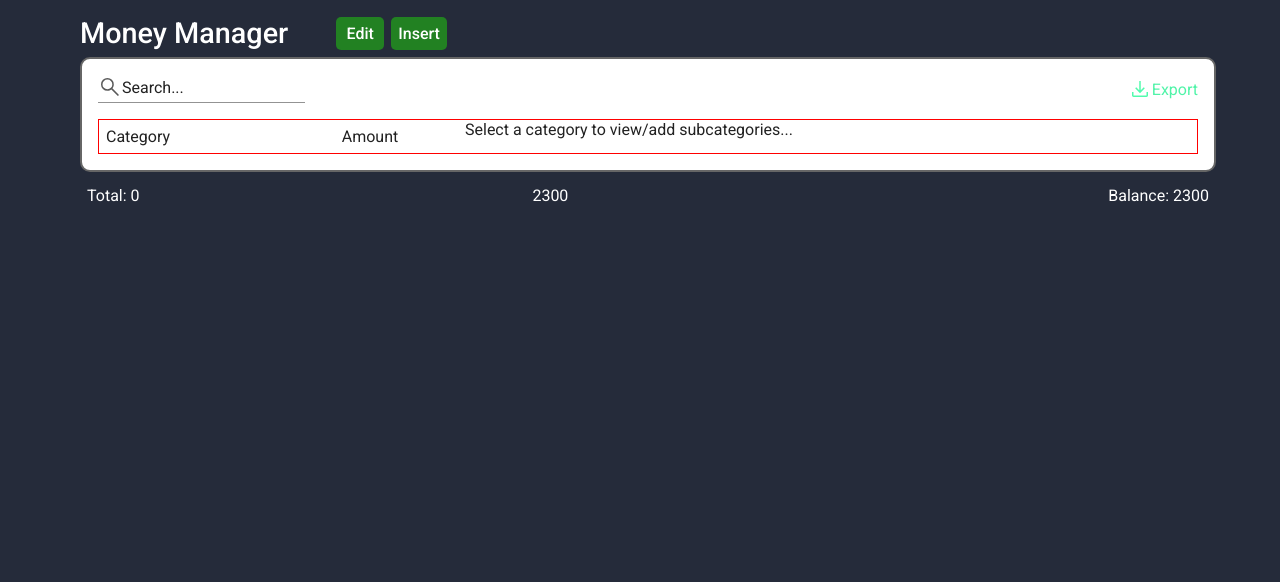
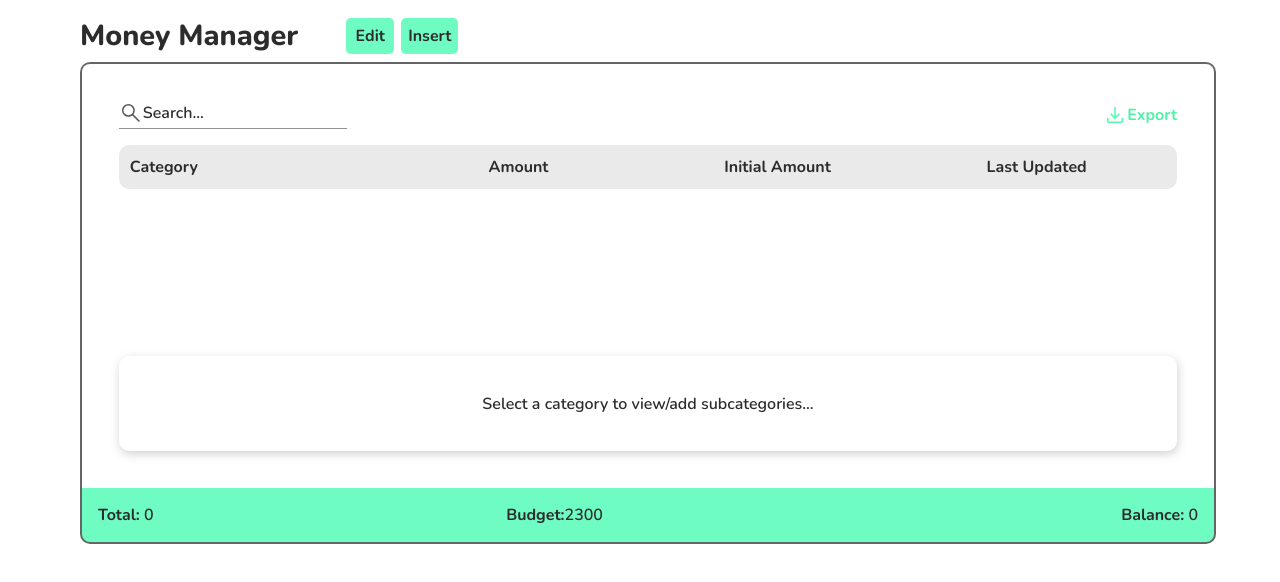
Before and after one commit to MtheMartian/moneymind, a React (Vite) app: page /login in a window 1280 px wide. Shown: the top 582 px of the page. Built offline with nearby package versions, Linux system fonts and the light colour scheme.

Commit message:
in progress...

```diff
--- a/index.html
+++ b/index.html
@@ -6,7 +6,7 @@
     <link rel="stylesheet" href="./src/css/reset.css" />
     <link rel="preconnect" href="https://fonts.googleapis.com">
     <link rel="preconnect" href="https://fonts.gstatic.com" crossorigin>
-    <link href="https://fonts.googleapis.com/css2?family=Roboto:wght@100;300;400;500;700&display=swap" rel="stylesheet">
+    <link href="https://fonts.googleapis.com/css2?family=Nunito:wght@600;700;800;900&display=swap" rel="stylesheet">
     <meta name="viewport" content="width=device-width, initial-scale=1.0" />
     <title>MoneyMind</title>
   </head>
--- a/src/css/main.css
+++ b/src/css/main.css
@@ -1,7 +1,8 @@
 body{
-  background-color: rgb(37, 43, 58);
-  color: aliceblue;
-  font-family: Roboto, Arial;
+  background-color: white;
+  color: rgb(44, 44, 44);;
+  font-family: Nunito, Arial;
+  font-weight: 600;
 }
 
 #root{
--- a/src/pages/manager/custom-table/CustomTable.tsx
+++ b/src/pages/manager/custom-table/CustomTable.tsx
@@ -11,12 +11,15 @@ function uniqueId(): string{
   return `${prefix}${timeStamp}-${counter++}-${crypto.getRandomValues(new Uint32Array(1))[0].toString(36)}`;
 }
 
-function CustomTableBottom(props: {tableMap: TypeCustomTable["categoryMap"] | null, currUser: typeof user | null}){
+function CustomTableBottom(props: {tableMap: TypeCustomTable["categoryMap"] | null, currUser: typeof user | null,
+                            setTableMap: Function}){
   // ******* States ******* //
   const [balance, setBalance] = useState<number>(0);
+  const [budgetInputEntered, setBudgetInputEntered] = useState<string>("0");
 
   // ******* References ******* //
   const budgetInput = useRef<HTMLInputElement>(null);
+
   // ******* Memo ******* //
   const grandTotal = useMemo<number>(()=>{
     let addThemUp: number = 0;
@@ -34,8 +37,40 @@ function CustomTableBottom(props: {tableMap: TypeCustomTable["categoryMap"] | nu
     setBalance(prev => prev = remainingBalance);
   }
 
+  function editInputs(e: ChangeEvent<HTMLInputElement>): void{
+    let input: CompositionEvent = e.nativeEvent as CompositionEvent;
+    let budgetStr: string = budgetInputEntered;
+    const newMap = new Map(props.tableMap!);
+    if(input.data === null){
+      budgetStr = budgetStr.slice(0, -1);
+      setBudgetInputEntered(prev => prev = budgetStr);
+    }
+    else if(input.data === " " || input.data === ","){
+      budgetStr = budgetStr + ".";
+      setBudgetInputEntered(prev => prev = budgetStr);
+    }
+    else{
+      budgetStr = budgetStr + input.data;
+      setBudgetInputEntered(prev => prev = budgetStr);
+    }
+
+    amountLeft();
+    props.setTableMap(newMap);
+  }
+
   // ******* UseEffects ******* //
   useEffect(()=>{
+    if(props.currUser){
+      setBudgetInputEntered(prev => prev = props.currUser!.budget.toString());
+    }
+
+    return()=>{
+      setBudgetInputEntered(prev => prev = "0");
+    }
+  }, [props.currUser])
+
+  useEffect(()=>{
+    console.log(budgetInputEntered);
     setBalance(Number(budgetInput.current!.value) - grandTotal);
 
     return()=>{
@@ -45,9 +80,14 @@ function CustomTableBottom(props: {tableMap: TypeCustomTable["categoryMap"] | nu
 
   return(
     <div id="custom-table-bottom">
-      <p>Total: {grandTotal}</p>
-      <input type="number" placeholder='Budget' defaultValue={props.currUser?.budget} ref={budgetInput} onChange={amountLeft}/>
-      <p>Balance: {balance}</p>
+      <p><span style={{fontWeight: 700}}>Total:</span> {grandTotal}</p>
+      <div>
+        <label style={{fontWeight: 700}}>Budget:</label>
+        <input type="text" inputMode="numeric" pattern='[0-9]*'
+                placeholder='Budget' value={budgetInputEntered}
+                ref={budgetInput} onChange={editInputs} />
+      </div>
+      <p><span style={{fontWeight: 700}}>Balance:</span> {balance}</p>
     </div>
   )
 }
@@ -67,13 +107,11 @@ function SubCategoryCell(props:{id: string, subCategory: string, amount: number,
   }
 
   return(
-    <div data-id={props.id}>
-      <div>
+    <div className={`custom-table-body-cell subcategory-cell ${props.toggleEdit ? null : "disable-hover"}`}>
       <input type="text" value={props.subCategory} disabled={props.toggleEdit ? undefined : true} />
       <input type="number" value={props.amount} disabled={props.toggleEdit ? undefined : true} />
-      </div>
       {props.toggleEdit ?
-      <div>
+      <div className="custom-table-body-cell-options">
         <button data-id={props.id} onClick={deleteButtonHandler} className="custom-table-body-delete-button">
           <img src="./src/assets/manager-icons/delete-48px.svg" alt="delete" className="manager-icons" />
         </button>
@@ -88,7 +126,7 @@ function SubCategory(props: {tableMap: TypeCustomTable["categoryMap"] | null,
                       setTableMap: Function}){
 
  // ******* States ******* //
-  const [categorySelected, setCategorySelected] = useState<boolean>(false);
+  const [categorySelected, setCategorySelected] = useState<string | null>(null);
   const [addSubCategoryForm, setAddSubCategoryForm] = useState<boolean>(false);
 
   // ******* References ******* //
@@ -128,19 +166,23 @@ function SubCategory(props: {tableMap: TypeCustomTable["categoryMap"] | null,
   // ******* UseEffects ******* //
   useEffect(()=>{
     if(props.categoryId){
-      setCategorySelected(prev => prev = true);
+      const currentCategory: string = props.tableMap!.get(props.categoryId)!.category;
+      setCategorySelected(prev => prev = currentCategory);
     }
 
     return()=>{
-      setCategorySelected(prev => prev = false);
+      setCategorySelected(prev => prev = null);
     }
   }, [props.categoryId]);
 
   return(
     <div id="custom-table-body-subcategory">
+      <div id="custom-table-body-subcategory-header">
+        {categorySelected ? <h2>{`${categorySelected}'s Subcategories`}</h2> : null}
         {categorySelected ?
         <button className="manager-buttons" onClick={displayAddSubCategoryForm}>Add Entry</button>
         : null}
+      </div>
       {addSubCategoryForm ?
       <div className="overlay">
         <div id="add-subcategory-form">
@@ -159,7 +201,7 @@ function SubCategory(props: {tableMap: TypeCustomTable["categoryMap"] | null,
           </div>
         </div>
       </div> : null}
-      <div>
+      <div id="custom-table-body-subcategory-content">
         {categorySelected ? null : <p>Select a category to view/add subcategories...</p>}
         {subCategories.length === 0 && categorySelected ? <p>Empty</p> : null}
         {subCategories.map(subCategory =>
@@ -208,7 +250,7 @@ function CustomTableBodyCell(props:{id: string, category: string, amount: number
   }
 
   return(
-    <div data-id={props.id} className="custom-table-body-cell"
+    <div data-id={props.id} className="custom-table-body-cell non-subcategory-cell clickable "
           style={props.currentUser ? {boxShadow: highlightCell(props.amount)} : undefined}
             onClick={props.toggleEdit ? undefined : props.displaySubCategories}>
       <input type="text"value={props.category} disabled={props.toggleEdit ? undefined : true} />
@@ -263,6 +305,8 @@ function CustomTableBody(props: {tableMap: TypeCustomTable["categoryMap"] | null
           <div id="custom-table-body-sections">
             <p>Category</p>
             <p>Amount</p>
+            <p>Initial Amount</p>
+            <p>Last Updated</p>
           </div>
           {categories.map((category) =>
             <CustomTableBodyCell id={category[0]} category={category[1].category} amount={category[1].totalAmount}
@@ -337,7 +381,7 @@ function CustomTable(){
   return(
     <div id="custom-table">
       <div id="custom-table-title">
-        <h2>Money Manager</h2>
+        <h1>Money Manager</h1>
         <div id="custom-table-menu">
           <button onClick={displayEditOptions} className="manager-buttons">Edit</button>
           {toggleInsert ?
@@ -353,7 +397,7 @@ function CustomTable(){
         </div>
       </div>
       <CustomTableBody tableMap={tableMap} toggleEdit={toggleEdit} setTableMap={setTableMap} currentUser={currentUser}/>
-      <CustomTableBottom tableMap={tableMap} currUser={currentUser}/>
+      <CustomTableBottom tableMap={tableMap} currUser={currentUser} setTableMap={setTableMap}/>
     </div>
   )
 }
--- a/src/pages/manager/custom-table/custom-table.css
+++ b/src/pages/manager/custom-table/custom-table.css
@@ -1,18 +1,14 @@
-input, button{
-}
-
+/* ------- Variables ------- */
 :root{
-  --custom-table-grid: repeat(2, 1fr);
+  --custom-table-grid: repeat(4, 1fr);
+  --custom-table-border: 2px solid rgb(102, 102, 102);
+  --custom-table-radius: 10px;
 }
 
 /* ------- Custom Table (Main) ------- */
 #custom-table{
-  color: rgb(34, 34, 34);
   width: 95%;
-  display: flex;
-  flex-direction: column;
-  align-items: center;
-  justify-content: center;
+  display: block;
   padding-left: 5em;
   padding-top: 1em;
   gap: 7px;
@@ -23,13 +19,8 @@ input, button{
   align-items: center;
   justify-content: flex-start;
   width: 100%;
-  color: rgb(255, 255, 255);
   gap: 3em;
-}
-
-#custom-table-title > h2{
-  font-size: calc(1vw + 1em);
-  font-weight: 500;
+  margin-bottom: 7px;
 }
 
 #custom-table-menu{
@@ -48,9 +39,8 @@ input, button{
 
 #custom-table-insert input{
   background-color: white;
-  border-radius: 5px;
+  border-radius: var(--custom-table-radius);
   padding: 7px;
-  color: rgb(34, 34, 34);
 }
 
 #custom-table-insert > input[type=number]{
@@ -67,15 +57,17 @@ input, button{
 /* ------- Custom Table Body ------- */
 #custom-table-body{
   width: 100%;
-  border: 1px solid brown;
   display: flex;
   flex-direction: column;
   align-items: flex-start;
   justify-content: flex-start;
   background-color: white;
-  border: 2px solid rgb(102, 102, 102);
-  border-radius: 10px;
-  padding: 1em;
+  border: var(--custom-table-border);
+  border-bottom: none;
+  border-radius: var(--custom-table-radius);
+  border-bottom-left-radius: 0;
+  border-bottom-right-radius: 0;
+  padding: 2.3em;
   gap: 1em;
 }
 
@@ -103,13 +95,14 @@ input, button{
 
 #custom-table-body-export-button{
   filter: brightness(0.4) invert(.7) sepia(.8) hue-rotate(100deg) saturate(300%);
+  font-weight: 700;
 }
 
 #custom-table-body-content{
   display: grid;
-  grid-template-columns: repeat(auto-fill, minmax(20em, 1fr));
+  grid-template-columns: repeat(auto-fill, minmax(30em, 1fr));
   width: 100%;
-  border: 1px solid red;
+  gap: 10em;
 }
 
 #custom-table-body-cells{
@@ -124,8 +117,11 @@ input, button{
 #custom-table-body-sections{
   display: grid;
   grid-template-columns: var(--custom-table-grid);
-  padding: 7px;
+  padding: 11px;
   width: 100%;
+  background-color: rgba(150, 150, 150, 0.2);
+  border-radius: var(--custom-table-radius);
+  font-weight: 700;
 }
 
 #custom-table-body-sections > p + p{
@@ -135,16 +131,18 @@ input, button{
 .custom-table-body-cell{
   display: grid;
   grid-template-columns: var(--custom-table-grid);
-  border: 2px solid rgb(129, 129, 129);
-  border-radius: 5px;
-  cursor: pointer;
-  padding: 7px;
+  border-radius: var(--custom-table-radius);
+  padding: 1em;
   width: 100%;
   position: relative;
 }
 
+.non-subcategory-cell{
+  border: 2px solid rgba(129, 129, 129, 0.3);
+}
+
 .custom-table-body-cell:not(.disable-hover):hover{
-  border: 2px solid rgb(87, 147, 236);
+  border: 2px solid rgb(111, 252, 195);
 }
 
 .custom-table-body-delete-button{
@@ -182,6 +180,36 @@ input, button{
 }
 
 /* Custom Table Body SubCategory */
+
+#custom-table-body-subcategory{
+  display: block;
+}
+
+#custom-table-body-subcategory-header{
+  display: flex;
+  align-items: center;
+  justify-content: flex-start;
+  gap: 1em;
+  margin-bottom: 7px;
+}
+
+#custom-table-body-subcategory-content{
+  border-radius: var(--custom-table-radius);
+  padding: 2.3em;
+  box-shadow: 1px 3px 10px rgba(102, 102, 102, 0.3);
+  display: flex;
+  flex-direction: column;
+  align-items: center;
+  justify-content: center;
+  gap: 7px;
+  width: 100%;
+}
+
+.subcategory-cell{
+  box-shadow: 1px 3px 10px rgba(102, 102, 102, 0.7);
+  border: 2px solid transparent;
+}
+
 #add-subcategory-form{
   display: flex;
   flex-direction: column;
@@ -190,7 +218,7 @@ input, button{
   gap: 7px;
   border: 2px solid rgb(102, 102, 102);
   background-color: white;
-  border-radius: 5px;
+  border-radius: var(--custom-table-radius);
   padding: 7px;
   min-height: 10em;
 }
@@ -200,11 +228,11 @@ input, button{
   display: flex;
   align-items: center;
   justify-content: space-between;
-  padding: 7px;
+  padding: 1em;
   width: 100%;
-  color: rgb(255, 255, 255);
+  background-color: rgb(111, 252, 195);
+  border-bottom-left-radius: var(--custom-table-radius);
+  border-bottom-right-radius: var(--custom-table-radius);
+  border: var(--custom-table-border);
+  border-top: none;
 }
-
-#custom-table-bottom input[type=number]{
-  appearance: textfield;
-}
--- a/src/pages/manager/manager.css
+++ b/src/pages/manager/manager.css
@@ -1,4 +1,18 @@
 button{
+  cursor: pointer;
+}
+
+h1{
+  font-size: calc(1vw + 1em);
+  font-weight: 800;
+}
+
+h2{
+  font-size: calc(1vw + 0.5em);
+  font-weight: 800;
+}
+
+.clickable{
   cursor: pointer;
 }
 
@@ -20,11 +34,10 @@ input[type=number]{
 .manager-buttons{
   padding: 7px;
   border-radius: 5px;
-  background-color: rgb(34, 129, 34);
+  background-color: rgb(111, 252, 195);
   min-width: 48px;
   text-align: center;
-  font-weight: 500;
-  color: white;
+  font-weight: 700;
 }
 
 .manager-buttons:hover{
```
Lines whose indentation alone changed are shown as unchanged.
